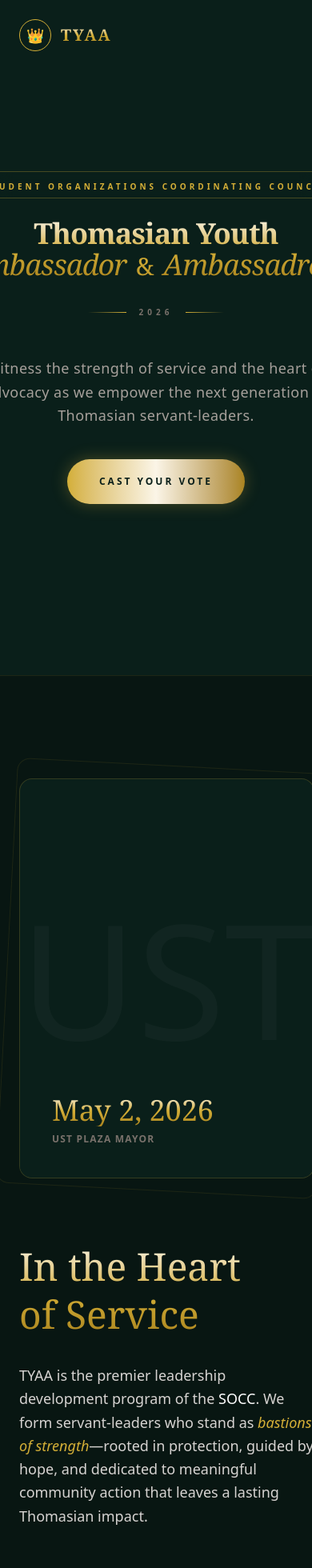
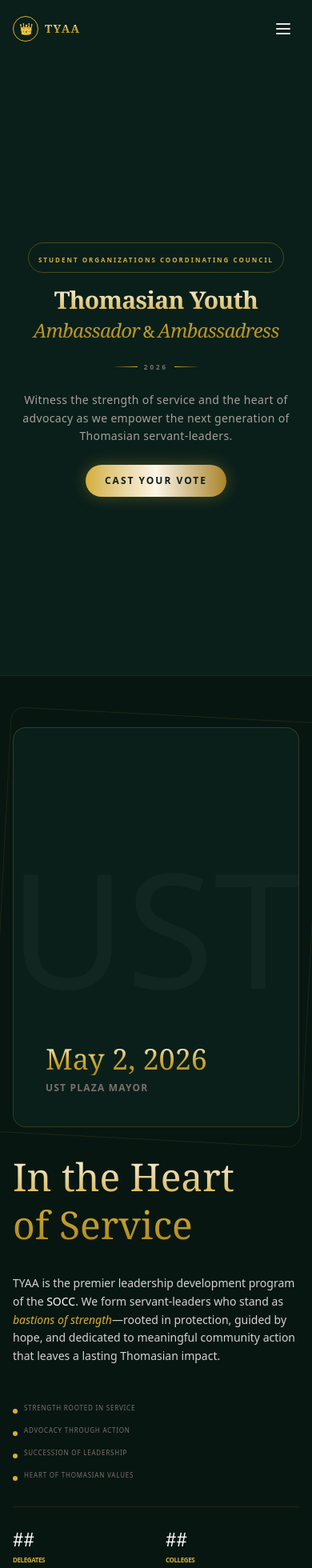
Before and after one commit to iansids/tyaa2026, a React (Vite) app: page / in a window 390 px wide. Shown: the top 1960 px of the page at 80% size. Built offline with nearby package versions, Linux system fonts and the light colour scheme.

Commit message:
Improve mobile responsiveness: Add mobile menu, responsive typography, better touch targets, optimized layouts for all screen sizes

```diff
--- a/src/App.jsx
+++ b/src/App.jsx
@@ -39,6 +39,7 @@
   const [scrolled, setScrolled] = useState(false)
   const [showLoading, setShowLoading] = useState(true)
   const [filter, setFilter] = useState('All')
+  const [mobileMenuOpen, setMobileMenuOpen] = useState(false)
 
   // --- Logic ---
 
@@ -68,6 +69,7 @@
 
   const scrollToSection = (id) => {
     setActiveSection(id)
+    setMobileMenuOpen(false)
     document.getElementById(id)?.scrollIntoView({ behavior: 'smooth' })
   }
 
@@ -93,16 +95,17 @@
       )}
 
       {/* 2. Premium Navbar */}
-      <nav className={`fixed top-0 w-full z-[100] transition-all duration-500 ${scrolled ? 'bg-[#0a1f1a]/95 py-3 shadow-2xl backdrop-blur-lg border-b border-[#d4af37]/20' : 'bg-transparent py-6'}`}>
-        <div className="max-w-7xl mx-auto px-6 flex justify-between items-center">
-          <div className="flex items-center gap-3 cursor-pointer group" onClick={() => scrollToSection('home')}>
-            <div className="w-10 h-10 border border-[#d4af37] rounded-full flex items-center justify-center transition-transform duration-700 group-hover:rotate-[360deg]">
-              <span className="text-lg">👑</span>
+      <nav className={`fixed top-0 w-full z-[100] transition-all duration-500 ${scrolled ? 'bg-[#0a1f1a]/95 py-2 md:py-3 shadow-2xl backdrop-blur-lg border-b border-[#d4af37]/20' : 'bg-transparent py-4 md:py-6'}`}>
+        <div className="max-w-7xl mx-auto px-4 md:px-6 flex justify-between items-center">
+          <div className="flex items-center gap-2 md:gap-3 cursor-pointer group" onClick={() => scrollToSection('home')}>
+            <div className="w-8 md:w-10 h-8 md:h-10 border border-[#d4af37] rounded-full flex items-center justify-center transition-transform duration-700 group-hover:rotate-[360deg]">
+              <span className="text-sm md:text-lg">👑</span>
             </div>
-            <span className={`text-xl font-serif tracking-widest font-bold ${goldText}`}>TYAA</span>
+            <span className={`text-sm md:text-xl font-serif tracking-widest font-bold ${goldText}`}>TYAA</span>
           </div>
 
-          <div className="hidden md:flex items-center gap-10">
+          {/* Desktop Menu */}
+          <div className="hidden md:flex items-center gap-8 lg:gap-10">
             {['home', 'about', 'gallery', 'voting'].map((item) => (
               <button
                 key={item}
@@ -113,41 +116,69 @@
               </button>
             ))}
           </div>
+
+          {/* Mobile Menu Button */}
+          <button onClick={() => setMobileMenuOpen(!mobileMenuOpen)} className="md:hidden p-2 hover:text-[#d4af37] transition-colors">
+            <svg className="w-6 h-6" fill="none" stroke="currentColor" viewBox="0 0 24 24">
+              {mobileMenuOpen ? (
+                <path strokeLinecap="round" strokeLinejoin="round" strokeWidth={2} d="M6 18L18 6M6 6l12 12" />
+              ) : (
+                <path strokeLinecap="round" strokeLinejoin="round" strokeWidth={2} d="M4 6h16M4 12h16M4 18h16" />
+              )}
+            </svg>
+          </button>
         </div>
+
+        {/* Mobile Menu */}
+        {mobileMenuOpen && (
+          <div className="md:hidden bg-[#0a1f1a]/95 backdrop-blur-lg border-t border-[#d4af37]/20 py-4">
+            <div className="max-w-7xl mx-auto px-4 space-y-3">
+              {['home', 'about', 'gallery', 'voting'].map((item) => (
+                <button
+                  key={item}
+                  onClick={() => scrollToSection(item)}
+                  className={`block w-full text-left px-4 py-2 uppercase text-[10px] tracking-[2px] font-bold rounded transition-colors ${activeSection === item ? 'bg-[#d4af37]/10 text-[#d4af37]' : 'text-stone-400 hover:text-[#d4af37]'}`}
+                >
+                  {item === 'gallery' ? 'Candidates' : item}
+                </button>
+              ))}
+            </div>
+          </div>
+        )}
       </nav>
 
       {/* 3. Hero Section */}
-      <section id="home" className="relative h-screen flex items-center justify-center">
+      <section id="home" className="relative min-h-screen flex items-center justify-center pt-20 md:pt-0">
         <div className="absolute inset-0 bg-[radial-gradient(circle_at_center,_var(--tw-gradient-stops))] from-[#1a3d34] via-[#0a1f1a] to-[#0a1f1a]"></div>
-        <div className="relative z-10 text-center px-4 max-w-5xl">
-          <div className="mb-6 inline-block px-4 py-1 border border-[#d4af37]/30 rounded-full backdrop-blur-sm">
-             <span className="text-[#d4af37] tracking-[4px] uppercase text-[10px] font-bold">Student Organizations Coordinating Council</span>
+        <div className="relative z-10 text-center px-4 md:px-6 max-w-5xl mx-auto my-auto">
+          <div className="mb-4 md:mb-6 inline-block px-3 md:px-4 py-1.5 md:py-2 border border-[#d4af37]/30 rounded-full backdrop-blur-sm">
+             <span className="text-[#d4af37] tracking-[2px] md:tracking-[4px] uppercase text-[8px] md:text-[10px] font-bold">Student Organizations Coordinating Council</span>
           </div>
           <div className="relative inline-block">
-            <h1 className={`text-4xl md:text-6xl lg:text-7xl font-serif font-black mb-8 leading-[1.1] tracking-tight ${goldText}`}>
-              Thomasian Youth <br className="hidden md:block" />
-              <span className="italic font-light">Ambassador</span>
-              <span className="mx-3 text-3xl md:text-5xl font-light text-[#d4af37]/50">&</span>
-              <span className="italic font-light">Ambassadress</span>
+            <h1 className={`text-3xl sm:text-4xl md:text-5xl lg:text-7xl font-serif font-black mb-6 md:mb-8 leading-[1.2] md:leading-[1.1] tracking-tight ${goldText}`}>
+              Thomasian Youth <br className="hidden sm:block" />
+              <span className="italic font-light text-2xl sm:text-3xl md:text-5xl lg:text-6xl">Ambassador</span>
+              <span className="mx-1 md:mx-3 text-xl md:text-4xl lg:text-5xl font-light text-[#d4af37]/50 inline-block">&</span>
+              <span className="italic font-light text-2xl sm:text-3xl md:text-5xl lg:text-6xl">Ambassadress</span>
             </h1>
-            <div className="flex justify-center items-center gap-4 mb-12">
-              <div className="h-[1px] w-12 bg-gradient-to-r from-transparent to-[#d4af37]"></div>
-              <span className="text-[10px] tracking-[5px] uppercase text-stone-500 font-bold">2026</span>
-              <div className="h-[1px] w-12 bg-gradient-to-l from-transparent to-[#d4af37]"></div>
+            <div className="flex justify-center items-center gap-2 md:gap-4 mb-6 md:mb-12">
+              <div className="h-[1px] w-8 md:w-12 bg-gradient-to-r from-transparent to-[#d4af37]"></div>
+              <span className="text-[8px] md:text-[10px] tracking-[3px] md:tracking-[5px] uppercase text-stone-500 font-bold">2026</span>
+              <div className="h-[1px] w-8 md:w-12 bg-gradient-to-l from-transparent to-[#d4af37]"></div>
             </div>
           </div>
-          <p className="max-w-2xl mx-auto text-stone-400 text-lg md:text-xl font-light tracking-wide leading-relaxed mb-10">
+          <p className="max-w-2xl mx-auto text-stone-400 text-sm md:text-lg lg:text-xl font-light tracking-wide leading-relaxed mb-6 md:mb-10">
             Witness the strength of service and the heart of advocacy as we empower the next generation of Thomasian servant-leaders.
           </p>
-          <button onClick={() => scrollToSection('voting')} className={`px-10 py-5 rounded-full uppercase tracking-[3px] font-bold text-xs ${goldBtn}`}>
+          <button onClick={() => scrollToSection('voting')} className={`px-6 md:px-10 py-3 md:py-5 rounded-full uppercase tracking-[2px] md:tracking-[3px] font-bold text-xs md:text-sm ${goldBtn}`}>
             Cast Your Vote
           </button>
         </div>
       </section>
 
       {/* 4. About Section */}
-      <section id="about" className="py-32 relative border-y border-[#d4af37]/10 bg-[#081612]">
-        <div className="max-w-7xl mx-auto px-6 grid lg:grid-cols-2 gap-20 items-center">
+      <section id="about" className="py-16 md:py-32 relative border-y border-[#d4af37]/10 bg-[#081612]">
+        <div className="max-w-7xl mx-auto px-4 md:px-6 grid grid-cols-1 lg:grid-cols-2 gap-8 md:gap-12 lg:gap-20 items-center">
           <div className="relative group">
              <div className="absolute -inset-4 border border-[#d4af37]/10 rounded-2xl rotate-3 group-hover:rotate-0 transition-transform duration-1000"></div>
              <div className="relative h-[500px] bg-[#0a1f1a] rounded-2xl overflow-hidden border border-[#d4af37]/20 flex items-center justify-center">
@@ -161,32 +192,32 @@
 
           <div className="space-y-8">
             <h2 className={`text-5xl font-serif leading-tight ${goldText}`}>In the Heart <br/> of Service</h2>
-            <p className="text-stone-300 text-lg leading-relaxed font-light">
+            <p className="text-stone-300 text-sm md:text-base lg:text-lg leading-relaxed font-light">
               TYAA is the premier leadership development program of the <strong className="text-white">SOCC</strong>. We form servant-leaders who stand as <span className="italic text-[#d4af37]">bastions of strength</span>—rooted in protection, guided by hope, and dedicated to meaningful community action that leaves a lasting Thomasian impact.
             </p>
 
-            <div className="grid grid-cols-1 sm:grid-cols-2 gap-6 pt-6">
+            <div className="grid grid-cols-1 sm:grid-cols-2 gap-4 md:gap-6 pt-4 md:pt-6">
               {[
                 "Strength rooted in service",
                 "Advocacy through action",
                 "Succession of leadership",
                 "Heart of Thomasian values"
               ].map(item => (
-                <div key={item} className="flex items-center gap-3 text-xs uppercase tracking-widest text-stone-500">
-                  <div className="w-1.5 h-1.5 rounded-full bg-[#d4af37]"></div>
-                  {item}
+                <div key={item} className="flex items-start gap-2 md:gap-3 text-[8px] md:text-xs uppercase tracking-widest text-stone-500">
+                  <div className="w-1.5 h-1.5 rounded-full bg-[#d4af37] mt-1.5 flex-shrink-0"></div>
+                  <span className="leading-tight">{item}</span>
                 </div>
               ))}
             </div>
 
-            <div className="grid grid-cols-2 gap-8 pt-8 border-t border-[#d4af37]/10">
+            <div className="grid grid-cols-2 gap-6 md:gap-8 pt-6 md:pt-8 border-t border-[#d4af37]/10">
                <div>
-                  <h4 className="text-4xl font-serif text-white">##</h4>
-                  <p className="text-[#d4af37] uppercase tracking-tighter text-[10px] font-bold">Delegates</p>
+                  <h4 className="text-2xl md:text-4xl font-serif text-white">##</h4>
+                  <p className="text-[#d4af37] uppercase tracking-tighter text-[8px] md:text-[10px] font-bold mt-1">Delegates</p>
                </div>
                <div>
-                  <h4 className="text-4xl font-serif text-white">##</h4>
-                  <p className="text-[#d4af37] uppercase tracking-tighter text-[10px] font-bold">Colleges</p>
+                  <h4 className="text-2xl md:text-4xl font-serif text-white">##</h4>
+                  <p className="text-[#d4af37] uppercase tracking-tighter text-[8px] md:text-[10px] font-bold mt-1">Colleges</p>
                </div>
             </div>
           </div>
@@ -194,41 +225,41 @@
       </section>
 
       {/* 5. Candidates Section (With Filtering) */}
-      <section id="gallery" className="py-32">
-        <div className="max-w-7xl mx-auto px-6 text-center">
-          <h2 className={`text-5xl font-serif mb-6 ${goldText}`}>The Candidates</h2>
-          <div className="w-20 h-[1px] bg-[#d4af37] mx-auto mb-16"></div>
+      <section id="gallery" className="py-16 md:py-32">
+        <div className="max-w-7xl mx-auto px-4 md:px-6 text-center">
+          <h2 className={`text-3xl md:text-4xl lg:text-5xl font-serif mb-4 md:mb-6 ${goldText}`}>The Candidates</h2>
+          <div className="w-12 md:w-20 h-[1px] bg-[#d4af37] mx-auto mb-8 md:mb-16"></div>
 
           {/* College Filter Pills */}
-          <div className="flex flex-wrap justify-center gap-3 mb-20">
+          <div className="flex flex-wrap justify-center gap-2 md:gap-3 mb-8 md:mb-16 md:mb-20">
             {colleges.map((c) => (
               <button
                 key={c}
                 onClick={() => setFilter(c)}
-                className={`px-6 py-2 rounded-full text-[9px] tracking-[2px] uppercase font-bold border transition-all duration-500 ${
+                className={`px-3 md:px-6 py-1.5 md:py-2 rounded-full text-[7px] md:text-[9px] tracking-[1px] md:tracking-[2px] uppercase font-bold border transition-all duration-500 ${
                   filter === c
                     ? 'bg-[#d4af37] border-[#d4af37] text-[#0a1f1a] shadow-lg shadow-[#d4af37]/20'
                     : 'border-[#d4af37]/20 text-stone-500 hover:border-[#d4af37]/60'
                 }`}
               >
-                {c}
+                {c.length > 20 ? c.substring(0, 20) + '...' : c}
               </button>
             ))}
           </div>
 
-          <div className="grid md:grid-cols-2 lg:grid-cols-3 gap-12">
+          <div className="grid grid-cols-1 md:grid-cols-2 lg:grid-cols-3 gap-6 md:gap-8 lg:gap-12">
             {filteredContestants.map(c => (
               <div key={c.id} className="group relative animate-fadeIn">
-                <div className="absolute -inset-0.5 bg-gradient-to-b from-[#d4af37]/30 to-transparent opacity-0 group-hover:opacity-100 transition-opacity duration-700"></div>
-                <div className="relative bg-[#0a1f1a] border border-white/5 p-2">
-                  <div className="h-[450px] bg-[#1a2f2a] flex items-center justify-center relative overflow-hidden">
-                    <span className="text-7xl font-serif text-[#d4af37]/10 italic">{c.initials}</span>
+                <div className="absolute -inset-0.5 bg-gradient-to-b from-[#d4af37]/30 to-transparent opacity-0 group-hover:opacity-100 transition-opacity duration-700 hidden md:block"></div>
+                <div className="relative bg-[#0a1f1a] border border-white/5 p-1 md:p-2">
+                  <div className="h-[300px] md:h-[400px] lg:h-[450px] bg-[#1a2f2a] flex items-center justify-center relative overflow-hidden">
+                    <span className="text-4xl md:text-6xl lg:text-7xl font-serif text-[#d4af37]/10 italic">{c.initials}</span>
                     <div className="absolute inset-0 bg-gradient-to-t from-[#0a1f1a] via-transparent to-transparent"></div>
                   </div>
-                  <div className="p-8">
-                    <p className="text-[#d4af37] text-[10px] tracking-[4px] uppercase mb-2">Candidate 0{c.id}</p>
-                    <h3 className="text-2xl font-serif text-white mb-2 group-hover:tracking-wider transition-all duration-500">{c.name}</h3>
-                    <p className="text-stone-500 text-[10px] uppercase tracking-widest">{c.college}</p>
+                  <div className="p-4 md:p-6 lg:p-8">
+                    <p className="text-[#d4af37] text-[8px] md:text-[10px] tracking-[3px] md:tracking-[4px] uppercase mb-2">Candidate 0{c.id}</p>
+                    <h3 className="text-lg md:text-xl lg:text-2xl font-serif text-white mb-2 group-hover:tracking-wider transition-all duration-500 line-clamp-2">{c.name}</h3>
+                    <p className="text-stone-500 text-[8px] md:text-[10px] uppercase tracking-widest line-clamp-2">{c.college}</p>
                   </div>
                 </div>
               </div>
@@ -238,32 +269,32 @@
       </section>
 
       {/* 6. Voting Section */}
-      <section id="voting" className="py-32 bg-[#081612]">
-        <div className="max-w-7xl mx-auto px-6">
-          <div className="bg-[#0a1f1a] border border-[#d4af37]/20 rounded-[40px] p-10 md:p-20 relative overflow-hidden shadow-2xl">
+      <section id="voting" className="py-16 md:py-32 bg-[#081612]">
+        <div className="max-w-7xl mx-auto px-4 md:px-6">
+          <div className="bg-[#0a1f1a] border border-[#d4af37]/20 rounded-2xl md:rounded-[40px] p-6 md:p-10 lg:p-20 relative overflow-hidden shadow-2xl">
              <div className="absolute top-0 right-0 w-96 h-96 bg-[#d4af37]/5 rounded-full blur-[100px] -mr-48 -mt-48"></div>
 
-             <div className="text-center mb-20">
-               <h2 className={`text-5xl font-serif mb-6 ${goldText}`}>Cast Your Ballot</h2>
-               <p className="text-stone-500 max-w-xl mx-auto font-light">Your vote determines the People's Choice Award. Choose the representative who best embodies Thomasian service.</p>
+             <div className="text-center mb-10 md:mb-16 lg:mb-20">
+               <h2 className={`text-3xl md:text-4xl lg:text-5xl font-serif mb-4 md:mb-6 ${goldText}`}>Cast Your Ballot</h2>
+               <p className="text-stone-500 max-w-xl mx-auto font-light text-sm md:text-base">Your vote determines the People's Choice Award. Choose the representative who best embodies Thomasian service.</p>
              </div>
 
-             <div className="grid md:grid-cols-2 lg:grid-cols-3 gap-8">
+             <div className="grid grid-cols-1 md:grid-cols-2 lg:grid-cols-3 gap-4 md:gap-6 lg:gap-8">
                {filteredContestants.map(c => (
-                 <div key={c.id} className={`p-8 rounded-2xl border transition-all duration-500 ${selectedCandidate === c.id ? 'bg-[#d4af37]/5 border-[#d4af37]' : 'bg-white/5 border-white/5 hover:border-[#d4af37]/40'}`}>
-                    <div className="flex justify-between items-start mb-8">
-                      <div className="w-10 h-10 rounded-full border border-[#d4af37]/40 flex items-center justify-center text-[#d4af37] text-xs font-serif">0{c.id}</div>
+                 <div key={c.id} className={`p-4 md:p-6 lg:p-8 rounded-xl md:rounded-2xl border transition-all duration-500 ${selectedCandidate === c.id ? 'bg-[#d4af37]/5 border-[#d4af37]' : 'bg-white/5 border-white/5 hover:border-[#d4af37]/40'}`}>
+                    <div className="flex justify-between items-start mb-6 md:mb-8">
+                      <div className="w-8 md:w-10 h-8 md:h-10 rounded-full border border-[#d4af37]/40 flex items-center justify-center text-[#d4af37] text-[10px] md:text-xs font-serif flex-shrink-0">0{c.id}</div>
                       <div className="text-right">
-                        <p className="text-3xl font-serif text-white">{votes[c.id] || 0}</p>
-                        <p className="text-[9px] uppercase tracking-widest text-stone-600">Total Votes</p>
+                        <p className="text-2xl md:text-3xl font-serif text-white">{votes[c.id] || 0}</p>
+                        <p className="text-[8px] md:text-[9px] uppercase tracking-widest text-stone-600">Total Votes</p>
                       </div>
                     </div>
-                    <h4 className="text-xl font-serif text-white mb-1">{c.name}</h4>
-                    <p className="text-[#d4af37]/60 text-[10px] uppercase tracking-widest mb-8">{c.college}</p>
+                    <h4 className="text-base md:text-lg lg:text-xl font-serif text-white mb-1 line-clamp-2">{c.name}</h4>
+                    <p className="text-[#d4af37]/60 text-[8px] md:text-[10px] uppercase tracking-widest mb-6 md:mb-8 line-clamp-2">{c.college}</p>
                     <button
                       onClick={() => handleVote(c.id)}
                       disabled={hasVoted}
-                      className={`w-full py-4 rounded-xl uppercase tracking-[2px] text-[10px] font-bold transition-all duration-500 ${
+                      className={`w-full py-2.5 md:py-4 rounded-lg md:rounded-xl uppercase tracking-[1px] md:tracking-[2px] text-[8px] md:text-[10px] font-bold transition-all duration-500 touch-target ${
                         selectedCandidate === c.id
                         ? 'bg-[#d4af37] text-[#0a1f1a]'
                         : hasVoted ? 'bg-stone-800 text-stone-600 cursor-not-allowed opacity-50' : 'border border-[#d4af37]/50 text-[#d4af37] hover:bg-[#d4af37] hover:text-[#0a1f1a]'
@@ -276,8 +307,8 @@
              </div>
 
              {hasVoted && (
-                <div className="mt-16 text-center animate-bounce">
-                  <p className={`text-xl font-serif ${goldText}`}>👑 Thank you for shaping the legacy!</p>
+                <div className="mt-10 md:mt-16 text-center animate-bounce">
+                  <p className={`text-base md:text-lg lg:text-xl font-serif ${goldText}`}>👑 Thank you for shaping the legacy!</p>
                 </div>
              )}
           </div>
@@ -285,15 +316,15 @@
       </section>
 
       {/* 7. Footer */}
-      <footer className="py-20 border-t border-[#d4af37]/10 text-center">
-        <div className="max-w-7xl mx-auto px-6">
-          <div className="flex items-center justify-center gap-4 mb-10">
-            <div className="h-[1px] w-12 bg-[#d4af37]/30"></div>
-            <p className={`text-2xl font-serif tracking-[0.3em] ${goldText}`}>TYAA 2026</p>
-            <div className="h-[1px] w-12 bg-[#d4af37]/30"></div>
+      <footer className="py-12 md:py-20 border-t border-[#d4af37]/10 text-center">
+        <div className="max-w-7xl mx-auto px-4 md:px-6">
+          <div className="flex items-center justify-center gap-2 md:gap-4 mb-6 md:mb-10">
+            <div className="h-[1px] w-8 md:w-12 bg-[#d4af37]/30"></div>
+            <p className={`text-xl md:text-2xl font-serif tracking-[0.2em] md:tracking-[0.3em] ${goldText}`}>TYAA 2026</p>
+            <div className="h-[1px] w-8 md:w-12 bg-[#d4af37]/30"></div>
           </div>
-          <p className="text-stone-600 text-[10px] uppercase tracking-[4px] mb-4">The Bastions of Hope in the Heart of Service</p>
-          <p className="text-stone-700 text-[9px] uppercase tracking-widest italic">Official People's Choice Award Voting Portal</p>
+          <p className="text-stone-600 text-[8px] md:text-[10px] uppercase tracking-[2px] md:tracking-[4px] mb-2 md:mb-4">The Bastions of Hope in the Heart of Service</p>
+          <p className="text-stone-700 text-[7px] md:text-[9px] uppercase tracking-widest italic">Official People's Choice Award Voting Portal</p>
         </div>
       </footer>
 
@@ -314,6 +345,29 @@
         .animate-fadeIn {
           animation: fadeIn 1s ease-out forwards;
         }
+        .touch-target {
+          min-height: 44px; /* Apple's recommended minimum touch target */
+          display: flex;
+          align-items: center;
+          justify-content: center;
+        }
+        .line-clamp-2 {
+          display: -webkit-box;
+          -webkit-line-clamp: 2;
+          -webkit-box-orient: vertical;
+          overflow: hidden;
+        }
+        /* Better scrollbar for mobile */
+        ::-webkit-scrollbar {
+          width: 8px;
+        }
+        ::-webkit-scrollbar-track {
+          background: #0a1f1a;
+        }
+        ::-webkit-scrollbar-thumb {
+          background: #d4af37;
+          border-radius: 4px;
+        }
       `}</style>
     </div>
   )
```
Also changed, not shown: index.html (+4 -1 lines).
